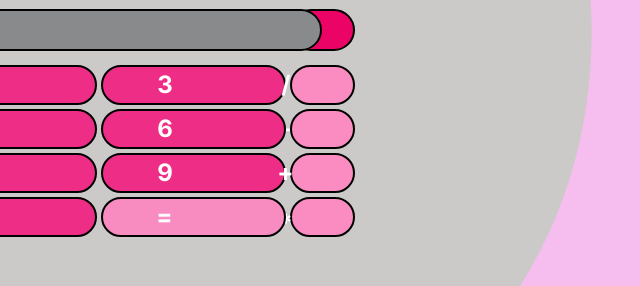
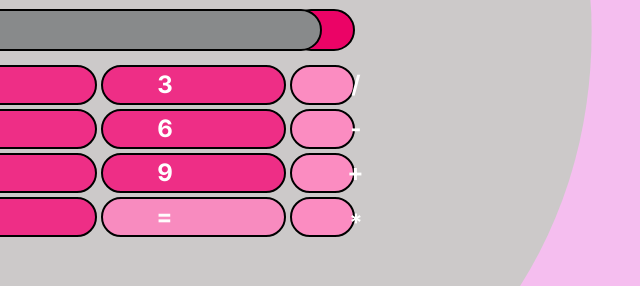
Before and after one commit to maltsh/CalcSwift, a plain HTML site: page docs/index.html in a window 1280 px wide. Shown: the part 590-876 px from the top of the page, 594-1234 px from the left. Drawn offline with Linux system fonts and the light colour scheme.

Commit message:
2nd Commit

```diff
--- a/docs/index.html
+++ b/docs/index.html
@@ -49,7 +49,7 @@
         				<b class="b">5</b>
         				<div class="rectangle7">
         				</div>
-        				<b class="b1">-</b>
+        				<b class="b1" style="margin-left: 70px;">-</b>
         				<div class="rectangle8">
         				</div>
         				<b class="b2">6</b>
@@ -65,7 +65,7 @@
         				<b class="b4">0</b>
         				<div class="rectangle7">
         				</div>
-        				<b class="b5">*</b>
+        				<b class="b5" style="margin-left: 70px;">*</b>
         				<div class="rectangle13">
         				</div>
         				<b class="b6">.</b>
@@ -84,7 +84,7 @@
         				<b class="b2">3</b>
         				<div class="rectangle7">
         				</div>
-        				<b class="b10">/</b>
+        				<b class="b10" style="margin-left: 70px;">/</b>
         				<div class="rectangle6">
         				</div>
         				<b class="b">2</b>
@@ -102,7 +102,7 @@
         				<b class="b">8</b>
         				<div class="rectangle7">
         				</div>
-        				<b class="b14">+</b>
+        				<b class="b14" style="margin-left: 70px;">+</b>
         				<b class="b15">7</b>
       			</div>
     		</div>
```
Also changed, not shown: docs/LightMode/index.html (+5 -5 lines).
